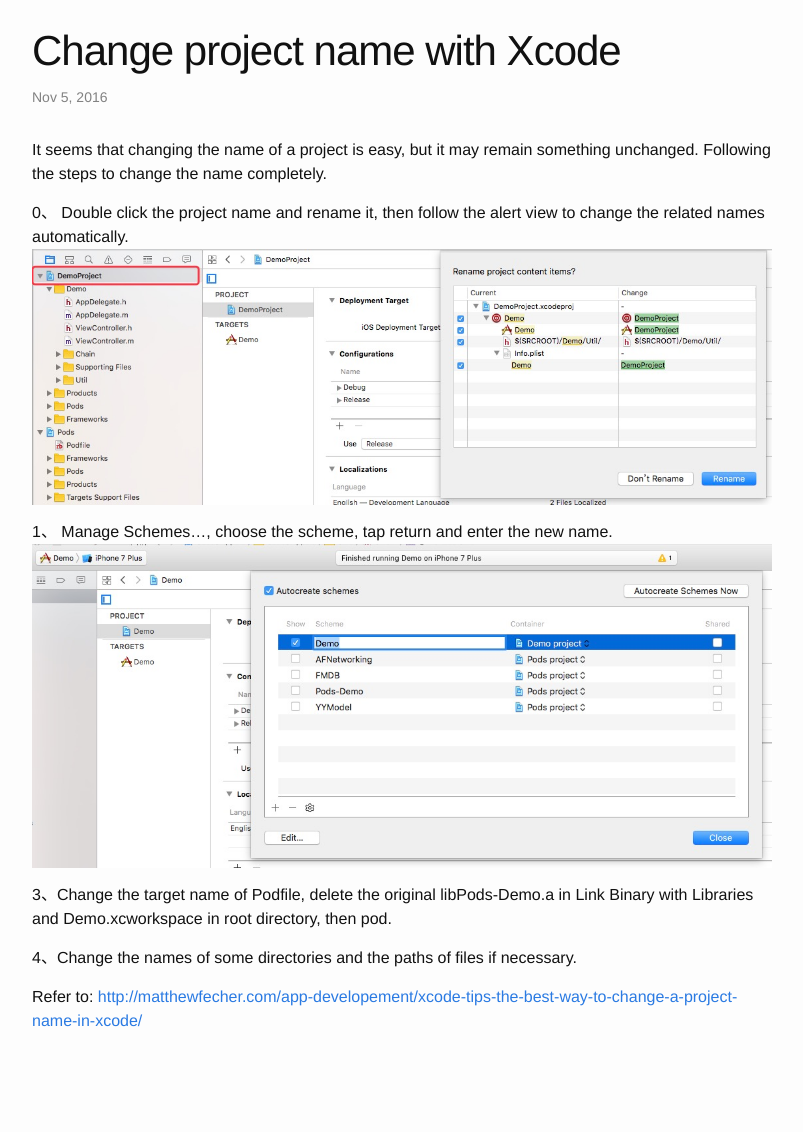
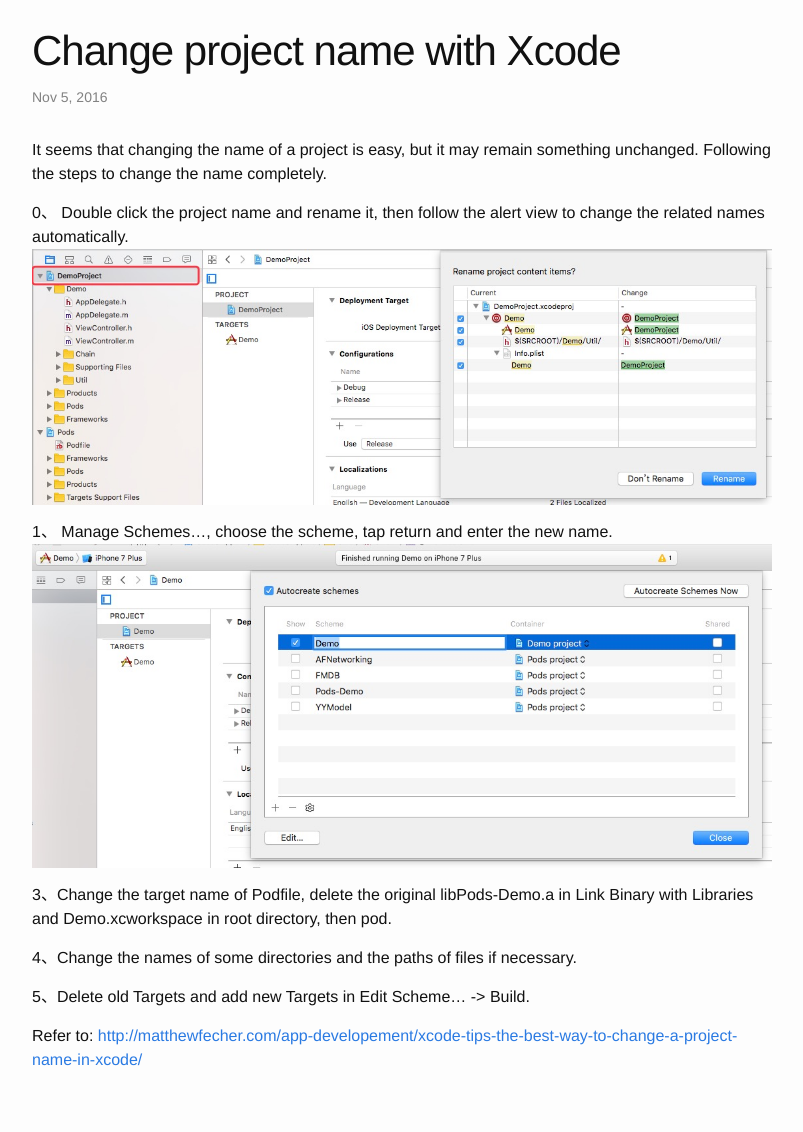
Before and after one commit to GeekRRK/GeekRRK.github.io, a Jekyll site: the page built from _posts/2016-11-05-Change project name with Xcode.md, in a window 1280 px wide. Shown: the whole page, without its empty margins (238-1041 px from the left). Built offline with Jekyll 4.4.1, drawn with Linux system fonts in a browser that asks for light colours; before the commit the page ends 1093 px from its top, so only the background shows below that.

Commit message:
Update Chnage Project name with Xcode

```diff
--- a/_posts/2016-11-05-Change project name with Xcode.md
+++ b/_posts/2016-11-05-Change project name with Xcode.md
@@ -15,4 +15,6 @@
 
 4、Change the names of some directories and the paths of files if necessary.
 
+5、Delete old Targets and add new Targets in Edit Scheme... -> Build.
+
 Refer to: <http://matthewfecher.com/app-developement/xcode-tips-the-best-way-to-change-a-project-name-in-xcode/>
```
Also changed, not shown: 1 other file.
